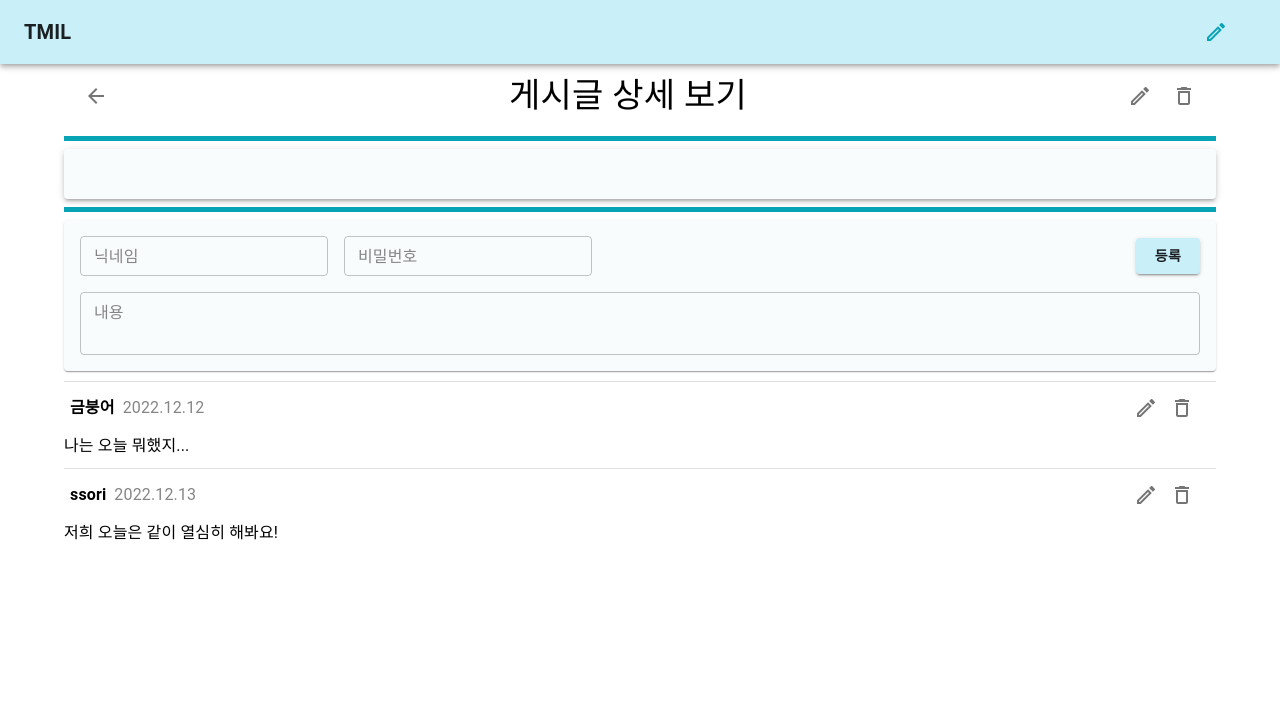
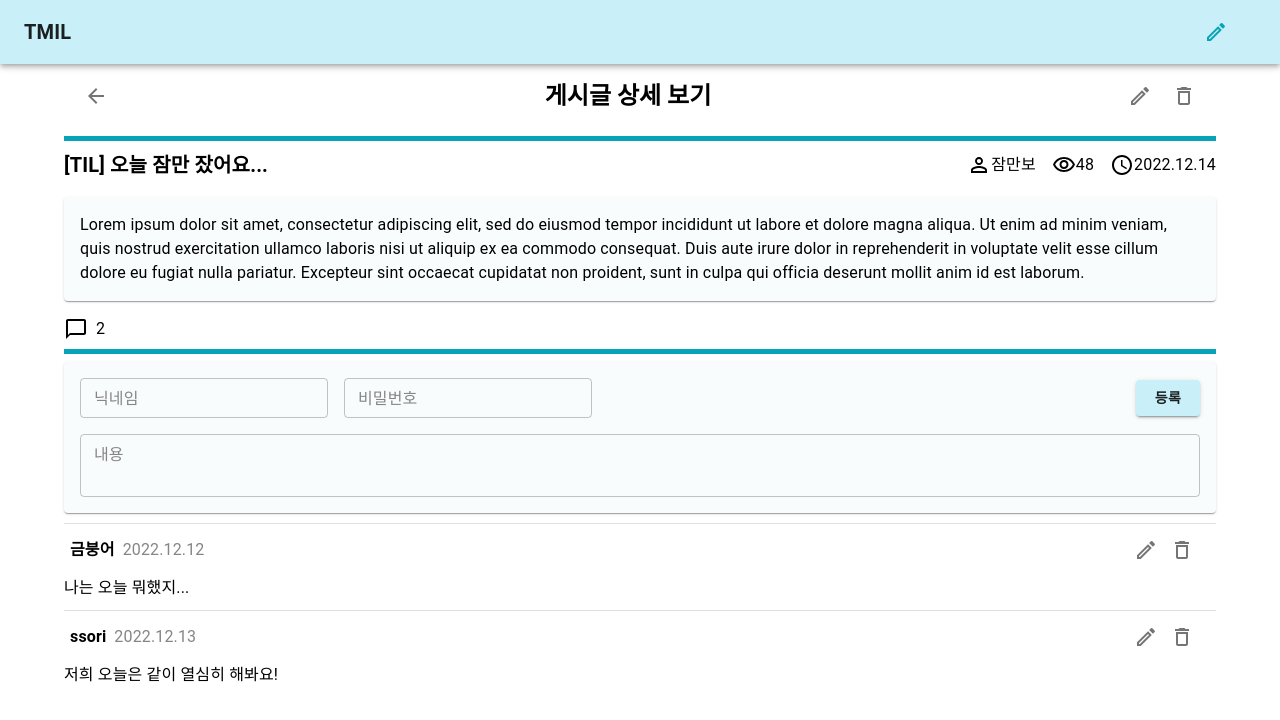
Before and after one commit to hanghae10Mini/TMIL, a React (Create React App) app: page /details in a window 1280 px wide. Shown: the top 720 px of the page. Built offline with nearby package versions, Linux system fonts and the light colour scheme.

Commit message:
Add detail page UI component
DetailInfo 게시글 정보
ContentBox 게시글 내용 박스
CommentNum 댓글 개수

```diff
--- /dev/null
+++ b/src/components/details/CommentNum.jsx
@@ -0,0 +1,14 @@
+import React from 'react';
+import ChatBubbleOutlineOutlinedIcon from '@mui/icons-material/ChatBubbleOutlineOutlined';
+import { Box, Typography } from '@mui/material';
+
+function CommentNum({ comments }) {
+  return (
+    <Box sx={{ display: 'flex', mt: 2 }}>
+      <ChatBubbleOutlineOutlinedIcon />
+      <Typography sx={{ ml: 1 }}>{comments}</Typography>
+    </Box>
+  );
+}
+
+export default CommentNum;
--- /dev/null
+++ b/src/components/details/ContentBox.jsx
@@ -0,0 +1,14 @@
+import React from 'react';
+import { Paper, Typography } from '@mui/material';
+
+function ContentBox({ children }) {
+  return (
+    <Paper
+      sx={{ width: '100%', bgcolor: 'background.paper', mt: 2, p: 2, boxSizing: 'border-box' }}
+    >
+      <Typography>{children}</Typography>
+    </Paper>
+  );
+}
+
+export default ContentBox;
--- /dev/null
+++ b/src/components/details/DetailInfo.jsx
@@ -0,0 +1,25 @@
+import { Box, Typography } from '@mui/material';
+import React from 'react';
+import PersonOutlineIcon from '@mui/icons-material/PersonOutline';
+import VisibilityOutlinedIcon from '@mui/icons-material/VisibilityOutlined';
+import AccessTimeOutlinedIcon from '@mui/icons-material/AccessTimeOutlined';
+
+function DetailInfo({ title, username, views, createdAt }) {
+  return (
+    <Box sx={{ display: 'flex', justifyContent: 'space-between' }}>
+      <Typography variant="h6" sx={{ fontWeight: 'bold' }}>
+        {title}
+      </Typography>
+      <Box sx={{ display: 'flex', alignItems: 'center', justifyContent: 'center' }}>
+        <PersonOutlineIcon />
+        <Typography sx={{ mr: 2 }}>{username}</Typography>
+        <VisibilityOutlinedIcon />
+        <Typography sx={{ mr: 2 }}>{views}</Typography>
+        <AccessTimeOutlinedIcon />
+        <Typography>{createdAt}</Typography>
+      </Box>
+    </Box>
+  );
+}
+
+export default DetailInfo;
--- a/src/pages/Details.jsx
+++ b/src/pages/Details.jsx
@@ -7,6 +7,9 @@ import ArrowBackIcon from '@mui/icons-material/ArrowBack';
 import MainDivider from '../components/common/MainDivider';
 import Comment from '../components/details/Comment';
 import CommentForm from '../components/details/CommentForm';
+import CommentNum from '../components/details/CommentNum';
+import DetailInfo from '../components/details/DetailInfo';
+import ContentBox from '../components/details/ContentBox';
 
 function Details() {
   return (
@@ -17,7 +20,9 @@ function Details() {
             <ArrowBackIcon />
           </IconButton>
         </StBtnBox>
-        <Typography variant="h4">게시글 상세 보기</Typography>
+        <Typography variant="h5" fontWeight="bold">
+          게시글 상세 보기
+        </Typography>
         <StBtnBox>
           <IconButton size="large" edge="start" color="text.primary" sx={{ mr: 1 }}>
             <CreateOutlinedIcon />
@@ -28,7 +33,20 @@ function Details() {
         </StBtnBox>
       </StHeader>
       <MainDivider />
-      <Paper elevation={3} sx={{ width: '100%', height: '50px', bgcolor: 'background.paper' }} />
+      <DetailInfo
+        title="[TIL] 오늘 잠만 잤어요..."
+        username="잠만보"
+        views="48"
+        createdAt="2022.12.14"
+      />
+      <ContentBox>
+        Lorem ipsum dolor sit amet, consectetur adipiscing elit, sed do eiusmod tempor incididunt ut
+        labore et dolore magna aliqua. Ut enim ad minim veniam, quis nostrud exercitation ullamco
+        laboris nisi ut aliquip ex ea commodo consequat. Duis aute irure dolor in reprehenderit in
+        voluptate velit esse cillum dolore eu fugiat nulla pariatur. Excepteur sint occaecat
+        cupidatat non proident, sunt in culpa qui officia deserunt mollit anim id est laborum.
+      </ContentBox>
+      <CommentNum comments="2" />
       <MainDivider />
       <CommentForm />
       <Comment username="금붕어" createdAt="2022.12.12" content="나는 오늘 뭐했지..." />
```
